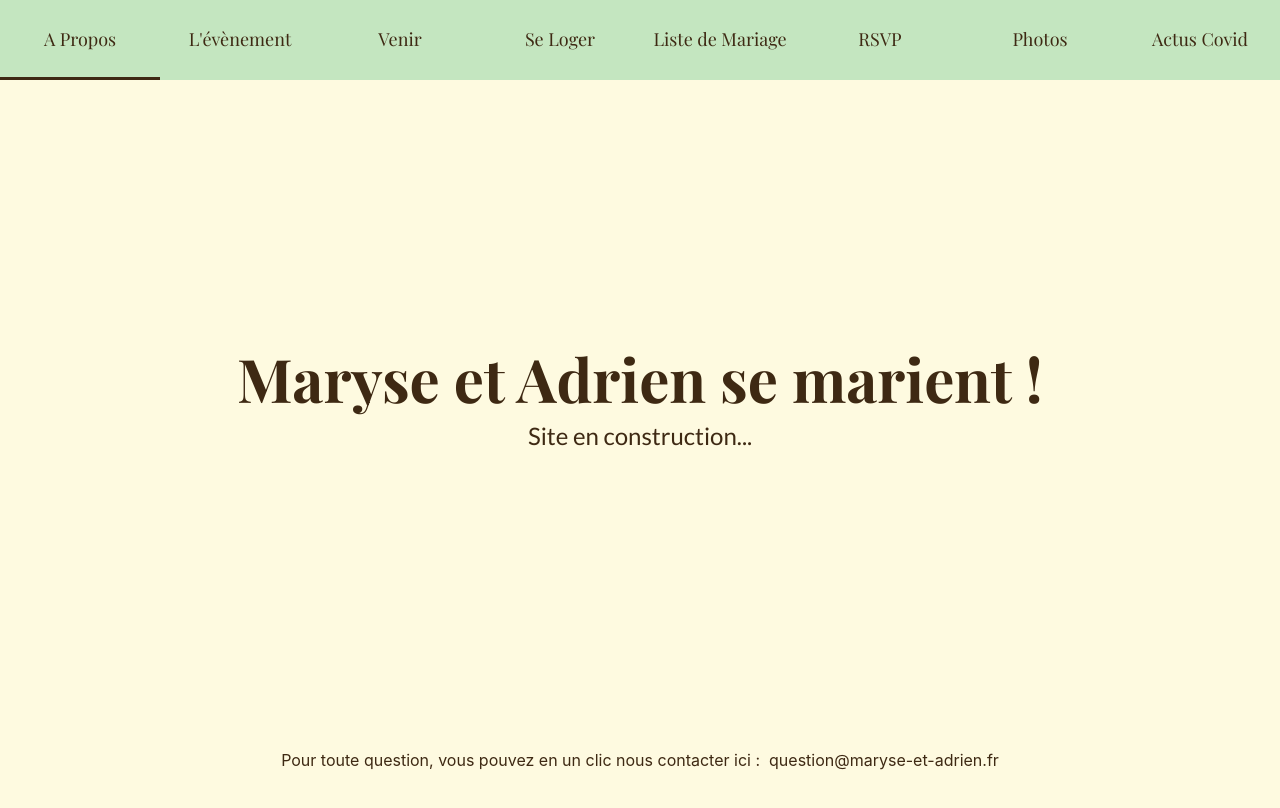
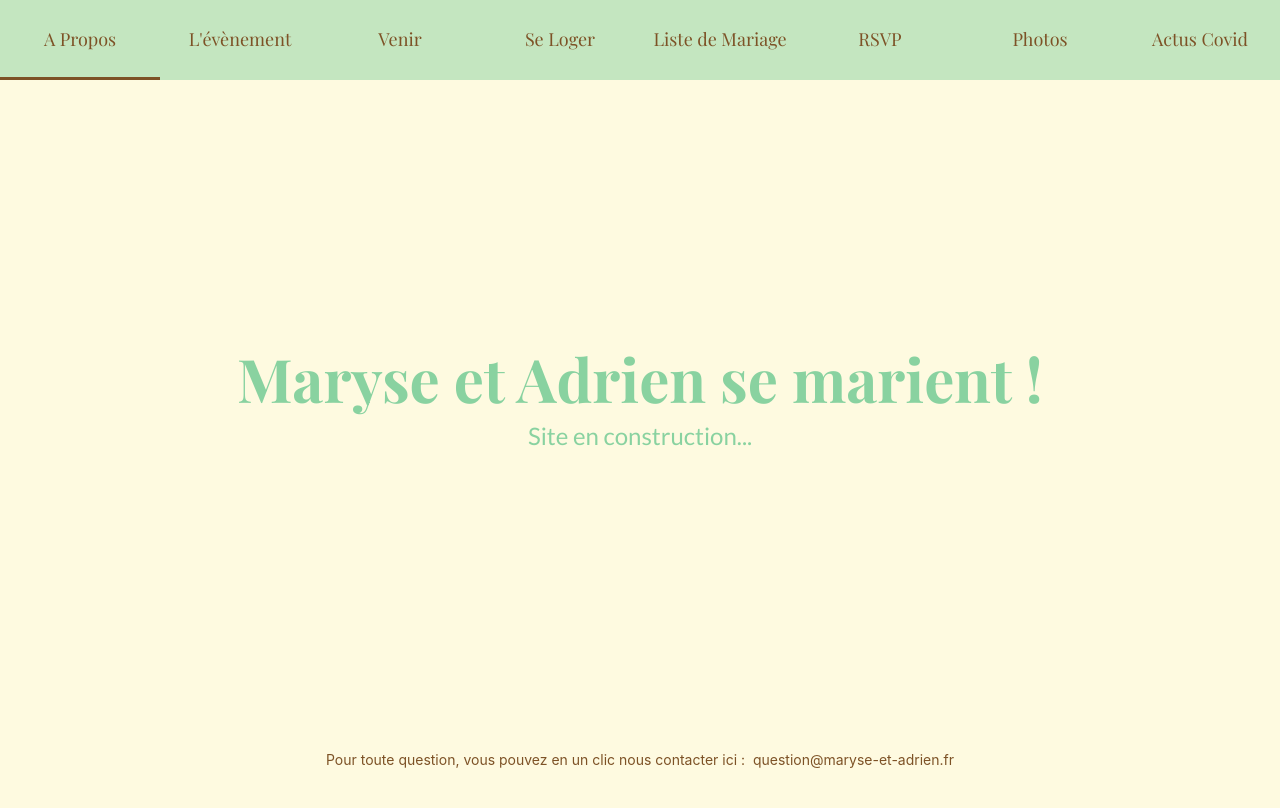
Before and after one commit to lroudge/maryse-et-adrien, a Next.js app: page / in a window 1280 px wide. Shown: the top 808 px of the page. Built offline with nearby package versions, Linux system fonts and the light colour scheme.

Commit message:
soften colors

```diff
--- a/components/common/Footer.tsx
+++ b/components/common/Footer.tsx
@@ -1,5 +1,5 @@
 const Footer: React.FC = () => (
-	<footer className="flex items-center justify-center w-full h-20 fixed z-10 bg-emerald-200 bottom-0">
+	<footer className="flex items-center justify-center w-full h-20 fixed z-10 bg-emerald-200 bottom-0 text-beige-700 text-sm">
 		Pour toute question, vous pouvez en un clic nous contacter ici :
 		&nbsp;
 	    <a
--- a/components/common/Header.tsx
+++ b/components/common/Header.tsx
@@ -4,7 +4,7 @@ import Link from "next/link";
 const Header: React.FC = () => {
 	const router = useRouter();
 	return (
-		<header className="flex justify-evenly items-center w-full h-20 fixed z-10 font-title bg-emerald-500 text-lg">
+		<header className="flex justify-evenly items-center w-full h-20 fixed z-10 font-title bg-emerald-500 text-lg text-beige-700">
 		    <div className="nav_option">
 			    <Link href="#about">A Propos</Link>
 			</div>
--- a/pages/index.tsx
+++ b/pages/index.tsx
@@ -14,7 +14,7 @@ const Home: NextPage = () => {
 				<meta name="description" content="Generated by create next app" />
 				<link rel="icon" href="/favicon.ico" />
 			</Head>
-			<div className="flex flex-col items-center w-full px-20 text-center bg-emerald-200 text-beige-800">
+			<div className="flex flex-col items-center w-full px-20 text-center bg-emerald-200 text-emerald-600">
                 <Header />
                 <main className="h-full">
                     <About />
--- a/styles/globals.css
+++ b/styles/globals.css
@@ -56,7 +56,7 @@ a {
   content: "";
   display: block;
   width: 0;
-  border-bottom: 3px solid #3E2913;
+  border-bottom: 3px solid #7D5226;
   transition: width 0.5s;
 }
 
```
